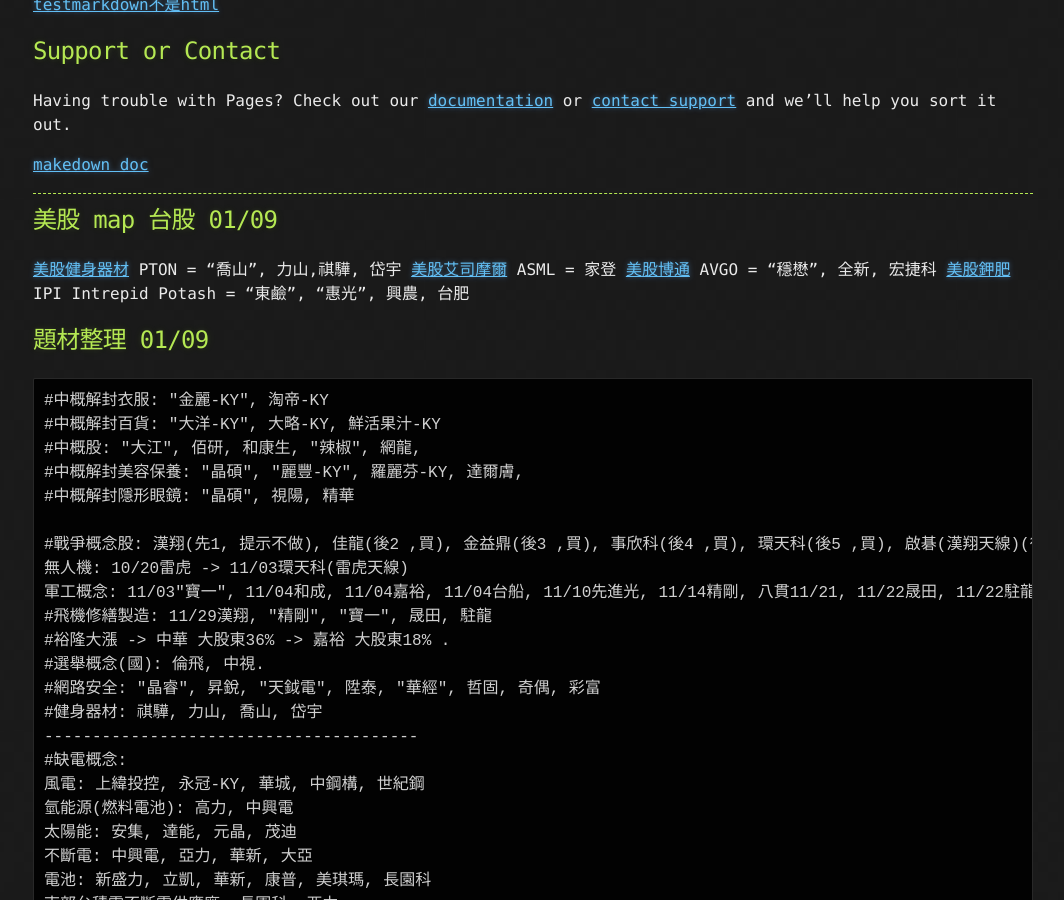
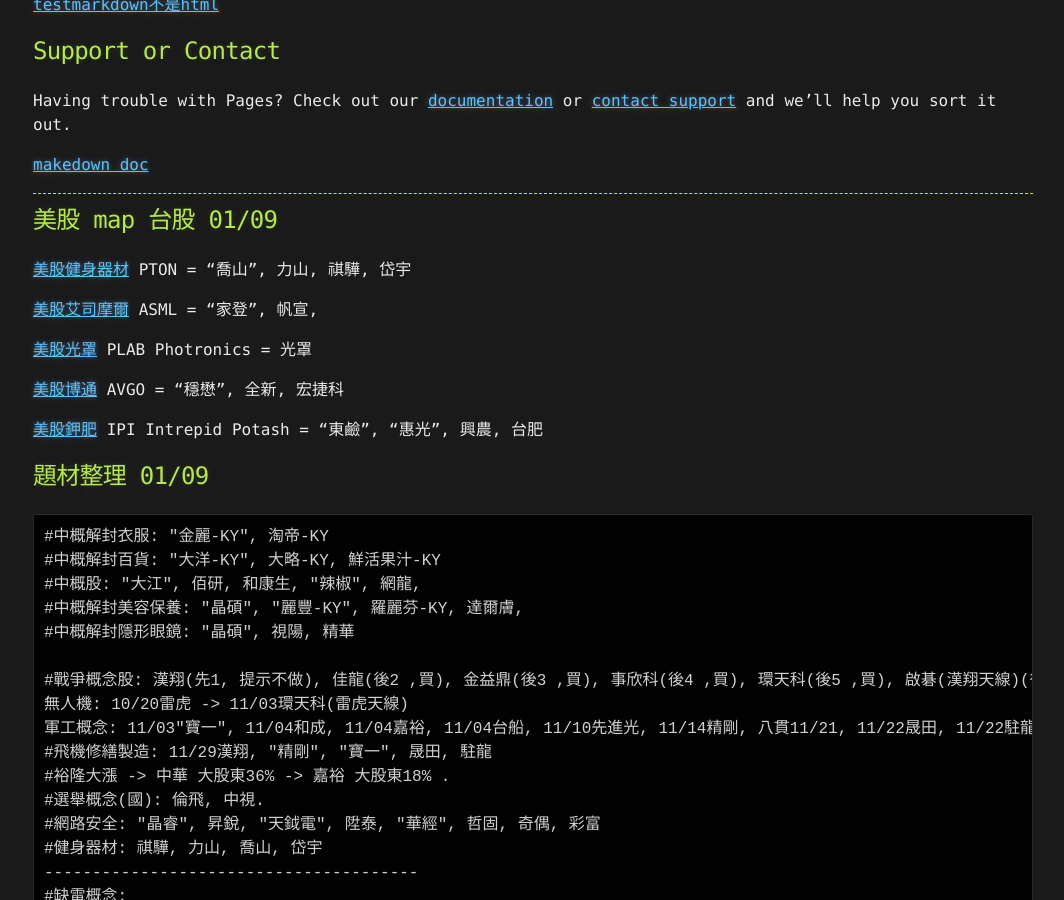
Before and after one commit to lepg5487/Stock_God, a Jekyll site: the page built from index.md, in a window 1280 px wide and 900 px high, scrolled down 75877 px. Shown: the whole window, without its empty margins (107-1171 px from the left). Built offline with Jekyll 4.4.1, drawn with Linux system fonts in a browser that asks for light colours; our own code applies the rules of GitHub Pages for plain Markdown files.

Commit message:
Update index.md

````diff
--- a/index.md
+++ b/index.md
@@ -3063,10 +3063,16 @@
 
 ---
 ## 美股 map 台股 01/09
-[美股健身器材](https://statementdog.com/tags/916) PTON = "喬山", 力山,祺驊, 岱宇
-[美股艾司摩爾](https://statementdog.com/tags/1316) ASML = 家登
+[美股健身器材](https://statementdog.com/tags/916) PTON = "喬山", 力山, 祺驊, 岱宇
+
+[美股艾司摩爾](https://statementdog.com/tags/1316) ASML = "家登", 帆宣,
+
+[美股光罩](https://statementdog.com/tags/945) PLAB Photronics = 光罩
+
 [美股博通](https://statementdog.com/tags/147) AVGO = "穩懋", 全新, 宏捷科
+
 [美股鉀肥](https://statementdog.com/tags/1249) IPI Intrepid Potash = "東鹼", "惠光", 興農, 台肥
+
 
 ## 題材整理 01/09
 ```
````
